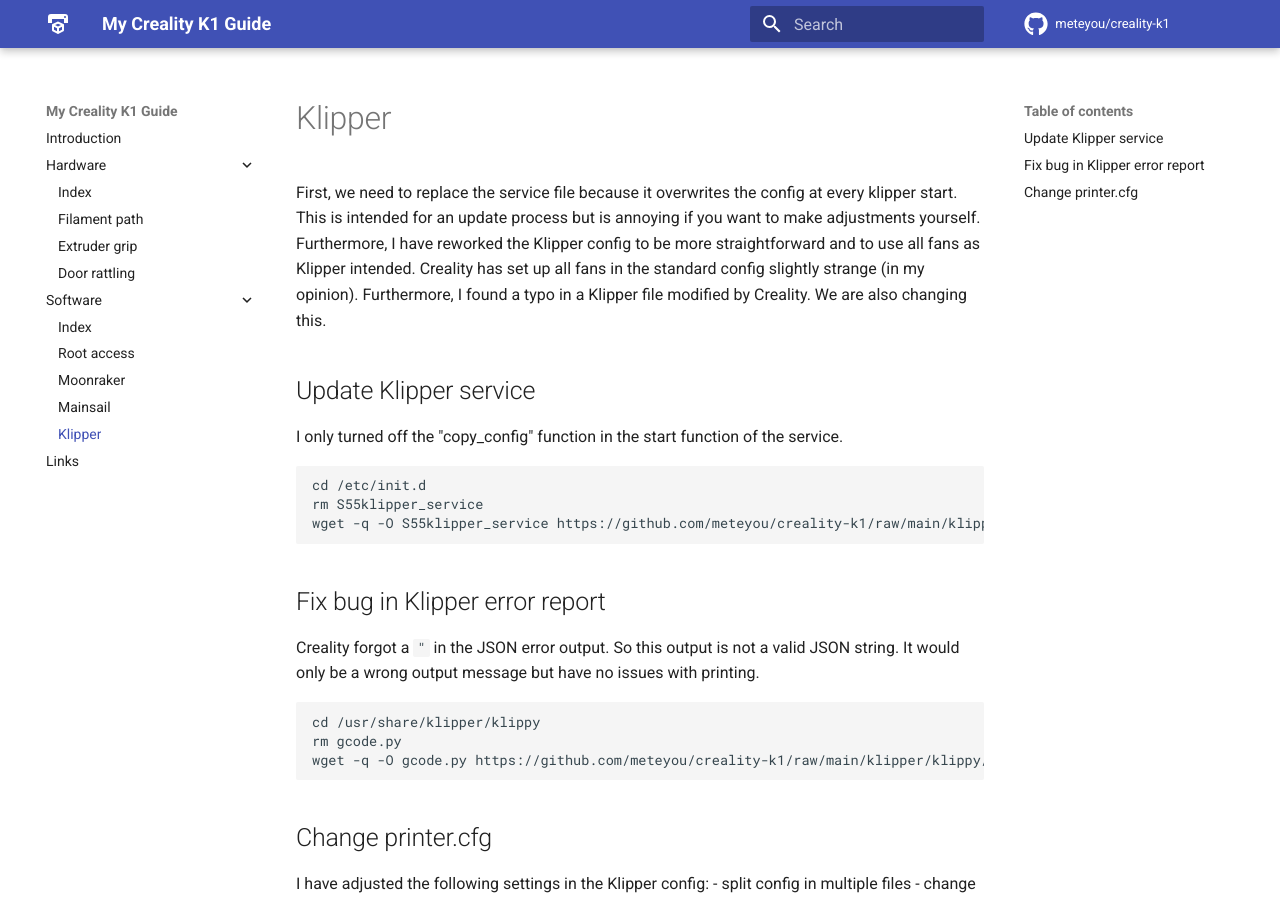
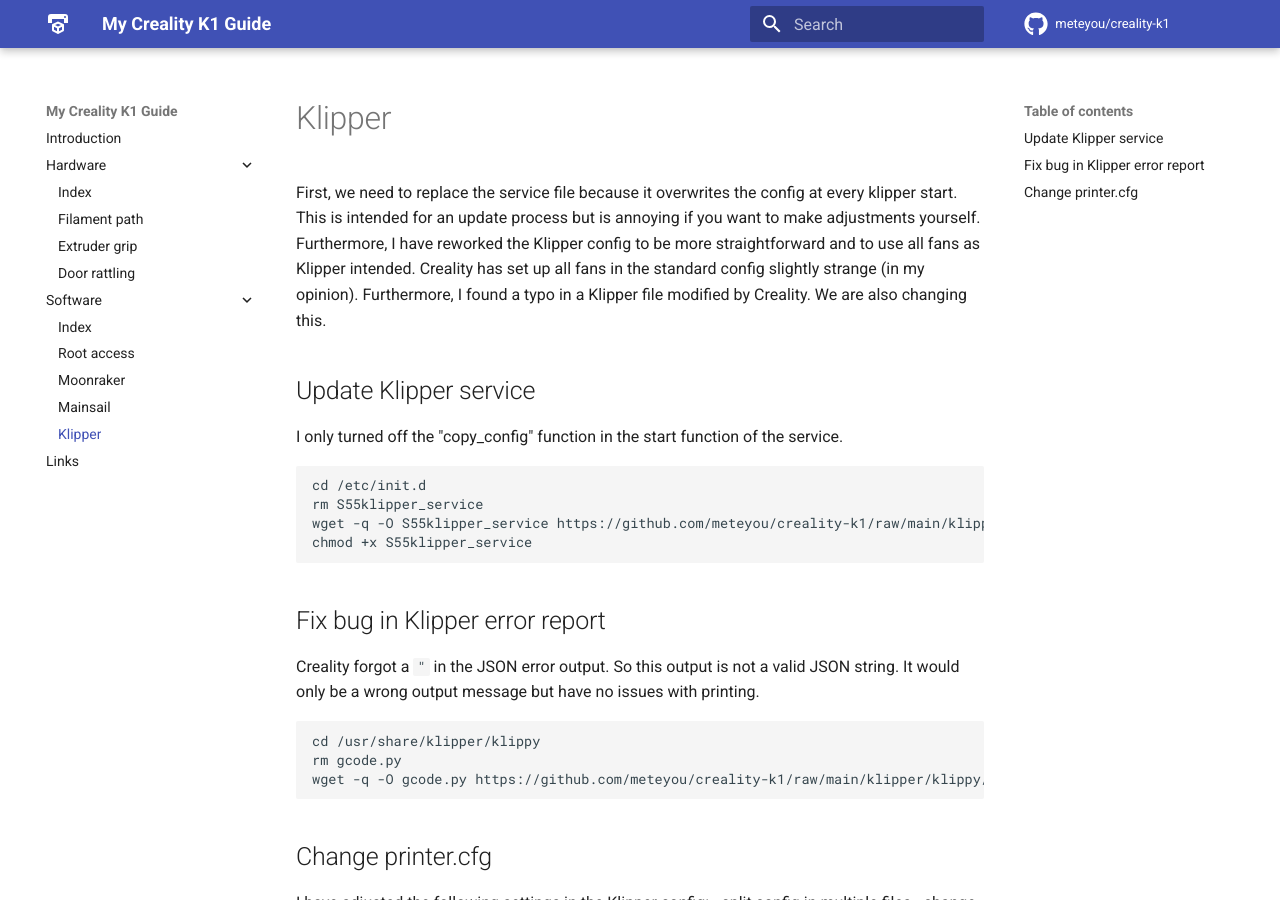
Before and after one commit to meteyou/creality-k1, an MkDocs documentation site: the page built from docs/software/klipper.md, in a window 1280 px wide and 900 px high. Built offline with MkDocs 1.6.1 and Material for MkDocs 9.7.7, drawn with Linux system fonts in a browser that asks for light colours; comment, search, counter and statistics services are not loaded.

Commit message:
fix: add execute right to S55klipper_service
Signed-off-by: Stefan Dej <meteyou@gmail.com>

````diff
--- a/docs/software/klipper.md
+++ b/docs/software/klipper.md
@@ -14,6 +14,7 @@
 cd /etc/init.d
 rm S55klipper_service
 wget -q -O S55klipper_service https://github.com/meteyou/creality-k1/raw/main/klipper/S55klipper_service
+chmod +x S55klipper_service
 ```
 
 ## Fix bug in Klipper error report
````
